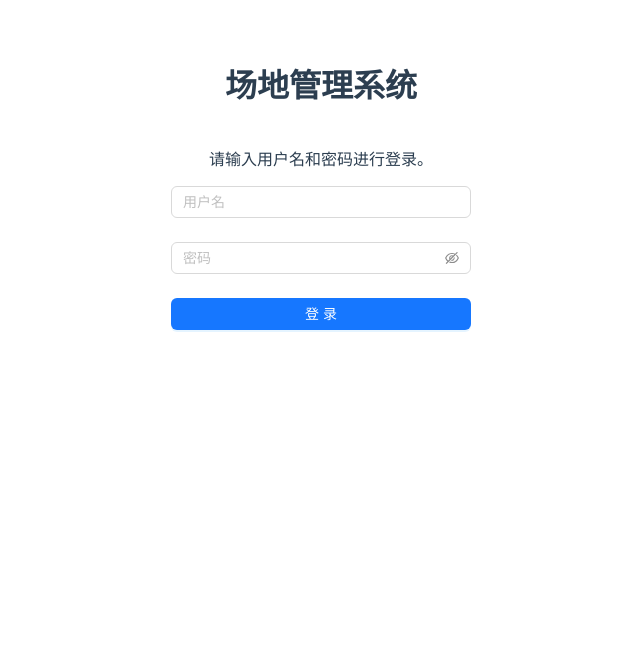
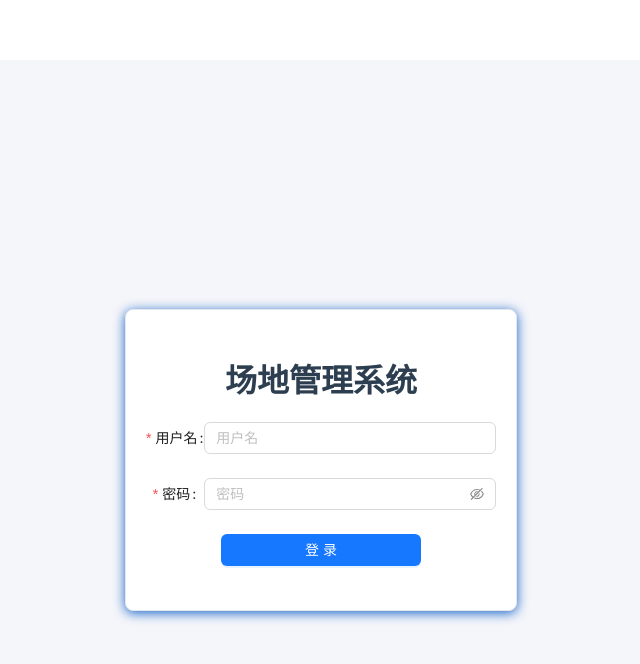
Before and after one commit to ShijieLu222/Vue, a Vue app in the folder my-vue-app/: page /login in a window 1280 px wide. Shown: the top 664 px of the page, without its empty margins (319-959 px from the left). Built offline with nearby package versions, Linux system fonts and the light colour scheme.

Commit message:
split login into components

```diff
--- a/my-vue-app/src/App.vue
+++ b/my-vue-app/src/App.vue
@@ -6,7 +6,6 @@ export default {
 
 <template>
   <div id="app">
-    <h1>场地管理系统</h1>
     <router-view />
   </div>
 </template>
--- /dev/null
+++ b/my-vue-app/src/components/LoginForm.vue
@@ -0,0 +1,34 @@
+<template>
+  <a-form :model="formState" @finish="onFinish" :label-col="{ span: 4 }" :wrapper-col="{ span: 20 }">
+    <a-form-item label="用户名" name="username" :rules="[{ required: true, message: '请输入用户名' }]">
+      <a-input v-model:value="formState.username" placeholder="用户名"></a-input>
+    </a-form-item>
+    <a-form-item label="密码" name="password" :rules="[{ required: true, message: '请输入密码' },{ min: 6, message: '密码不少于6位' }]" class="label">
+      <a-input-password v-model:value="formState.password" placeholder="密码" />
+    </a-form-item>
+    <a-form-item :label-col="{ span: 4 }" :wrapper-col="{ span: 24 }">
+      <a-button type="primary" html-type="submit" class="login-btn" block>登录</a-button>
+    </a-form-item>
+  </a-form>
+</template>
+
+<script setup>
+import { reactive } from 'vue';
+import { useRouter } from 'vue-router';
+
+const router = useRouter();
+const formState = reactive({
+  username: '',
+  password: '',
+});
+
+const onFinish = () => {
+  router.push('/dashboard')
+};
+</script>
+
+<style scoped>
+.login-btn {
+  width: 200px;
+}
+</style>
--- a/my-vue-app/src/views/Login.vue
+++ b/my-vue-app/src/views/Login.vue
@@ -1,36 +1,31 @@
 <template>
-    <div style="max-width: 300px;margin: 40px auto;">
-        <p>请输入用户名和密码进行登录。</p>
-        <a-form>
-            <a-form-item>
-                <a-input v-model:value="formState.username" placeholder="用户名"></a-input>
-            </a-form-item>
-            <a-form-item>
-                <a-input-password v-model:value="formState.password" placeholder="密码" />
-            </a-form-item>
-            <a-form-item>
-                <a-button type="primary" html-type="submit" block @click="onFinish">登录</a-button>
-            </a-form-item>
-        </a-form>
+    <div class="login-container">
+        <div class="login-card">
+            <h1>场地管理系统</h1>
+            <LoginForm />
+        </div>
     </div>
 </template>
 
 <script setup>
-import { reactive } from 'vue';
-import { useRouter } from 'vue-router'; // 1. 引入 useRouter
-
-const router = useRouter(); // 2. 获取 router 实例
-
-const formState = reactive({
-    username: '',
-    password: '',
-});
-
-const onFinish =()=>{
-    router.push('/dashboard')
-};
+import LoginForm from '../components/LoginForm.vue';
 </script>
 
 <style scoped>
+.login-container {
+    min-height: 100vh;
+    display: flex;
+    align-items: center;
+    justify-content: center;
+    background: #f5f6fa;
+}
 
+.login-card {
+    background: #fff;
+    padding: 24px 20px 20px 20px;
+    border-radius: 8px;
+    box-shadow: 0 2px 12px rgba(5, 87, 195, 0.929);
+    min-width: 350px;
+    border: 1px solid #e4e7ed;
+}
 </style>
```
Also changed, not shown: 1 other file (tests, documents, lock files or other folders).
